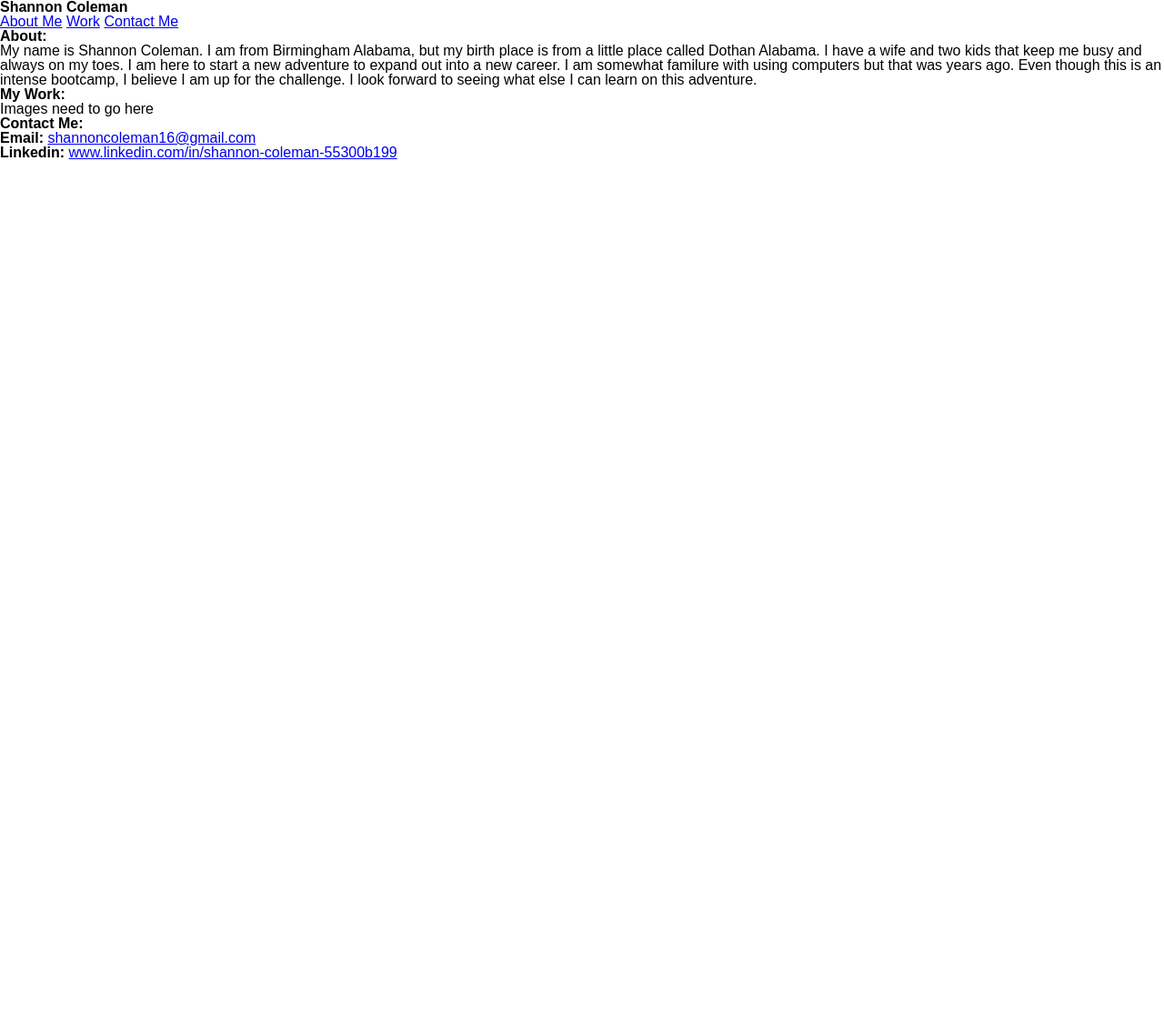
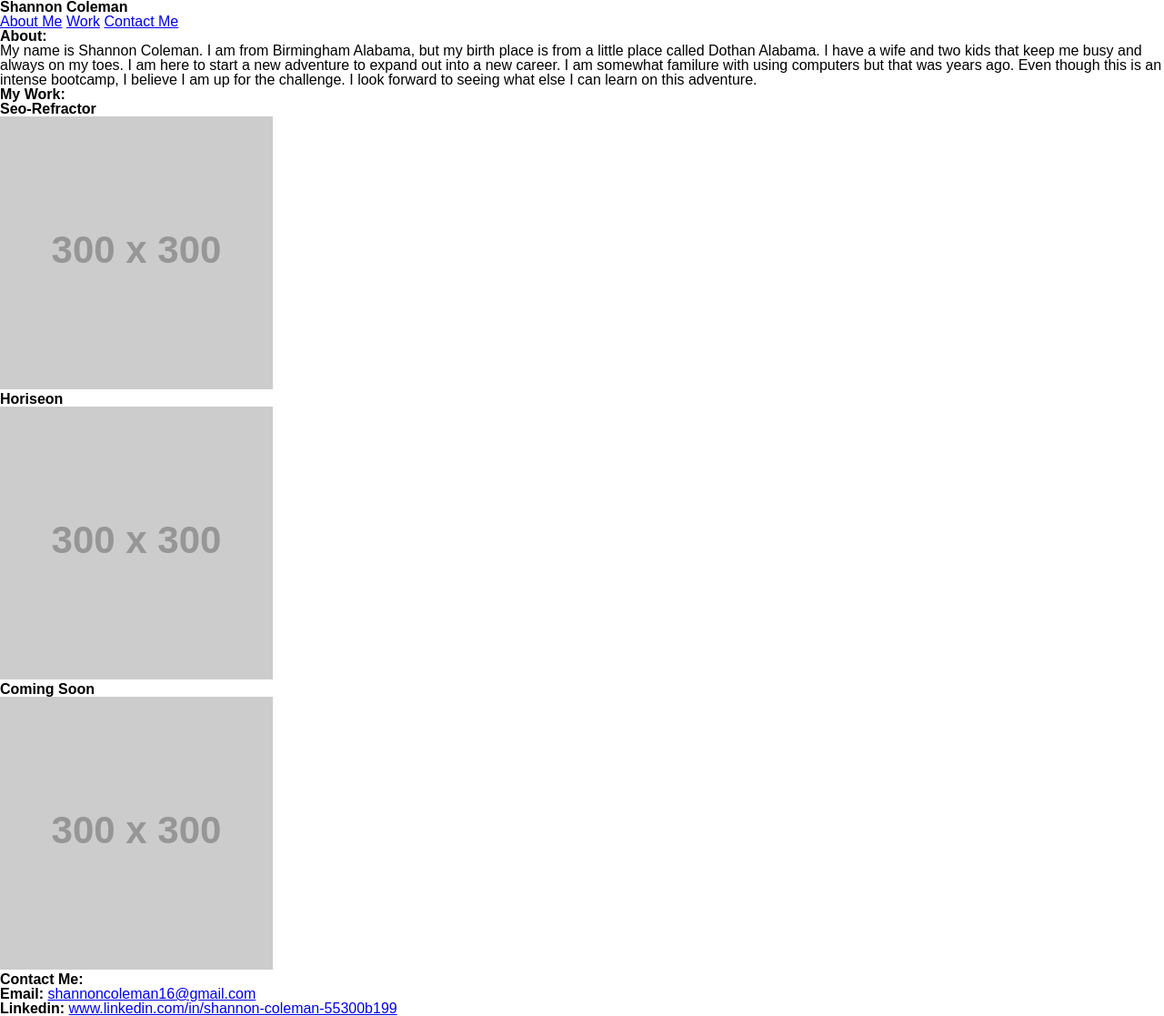
Before and after one commit to ShanColeman16/Shannon-Portfolio, a plain HTML site: page index.html in a window 1280 px wide. Shown: the whole page at 91% size. Before the commit the page ends 800 px from the top, so only its background shows below. Drawn offline with Linux system fonts and the light colour scheme; placeholder pictures from the web are drawn by us.

Commit message:
added work tags

```diff
--- a/index.html
+++ b/index.html
@@ -23,7 +23,6 @@
     </nav>
 
     <section id="about">
-
       </header>
       <h2> <strong>About:</strong></h2>
       </header>
@@ -32,13 +31,27 @@
         adventure to expand out into a new career. I am somewhat familure with using computers but that was years ago.
         Even though this is an intense bootcamp, I believe I am up for the challenge. I look forward to seeing what else
         I can learn on this adventure. </p>
+    </section>
 
-    </section>
     <section id="my work">
       </header>
       <h2> <strong>My Work:</strong></h2>
       </header>
-      <p>Images need to go here</p>
+
+      <aside>
+        <h3>Seo-Refractor</h3>
+        <img src="https://via.placeholder.com/300" alt="seo-refactorthumbnail" />
+      </aside>
+
+      <aside>
+        <h3>Horiseon</h3>
+        <img src="https://via.placeholder.com/300" alt="seo-refactorthumbnail" />
+      </aside>
+
+       <aside>
+        <h3>Coming Soon</h3>
+        <img src="https://via.placeholder.com/300" alt="seo-refactorthumbnail" />
+      </aside>
 
   </main>
 
```
